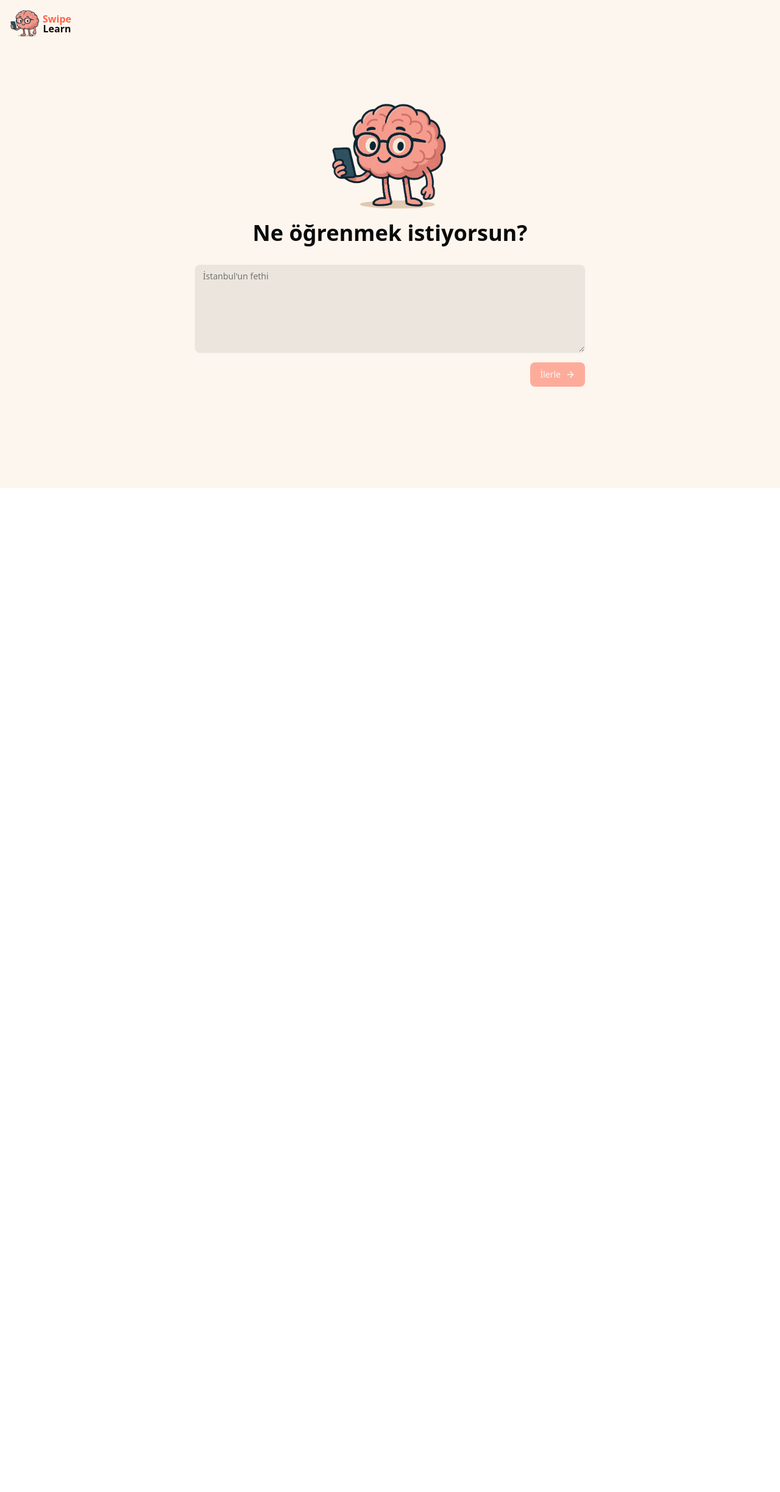
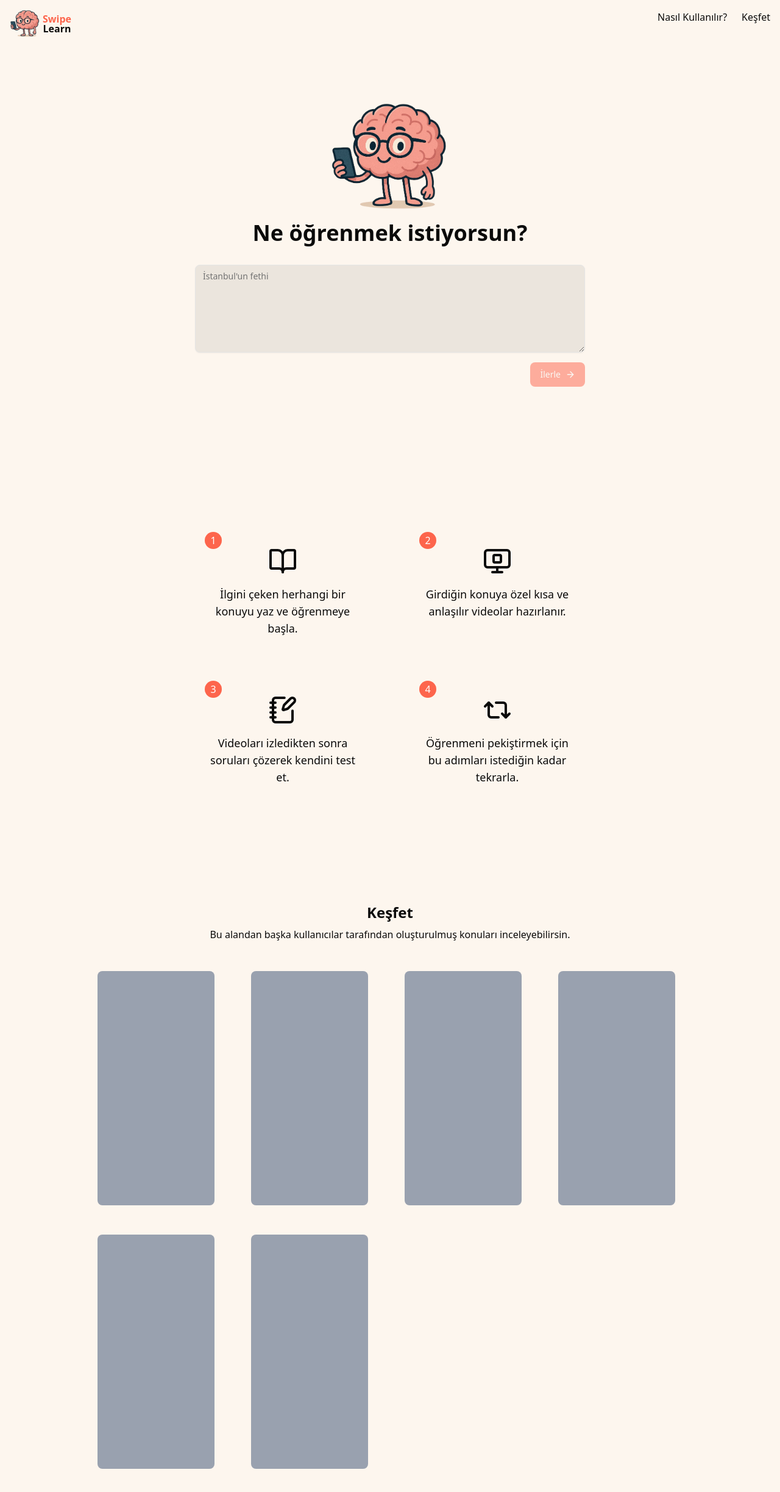
Before and after one commit to muratcankargi/SwipeLearn, a React (Vite) app in the folder SwipeLearnFrontend/: page / in a window 1280 px wide. Shown: the top 2446 px of the page at 61% size. Before the commit the page ends 800 px from the top, so only its background shows below. Built offline with nearby package versions, Linux system fonts and the light colour scheme; what openapi-fetch would draw is missing.

Commit message:
Add epxlore and how to use

```diff
--- /dev/null
+++ b/SwipeLearnFrontend/src/components/explore.tsx
@@ -0,0 +1,26 @@
+export function Explore() {
+  return (
+    <div
+      id="kesfet"
+      className="my-24 flex w-full flex-col items-center justify-center gap-12"
+    >
+      <div className="space-y-2 text-center">
+        <h2 className="text-2xl font-extrabold">Keşfet</h2>
+
+        <p className="max-w-prose">
+          Bu alandan başka kullanıcılar tarafından oluşturulmuş konuları
+          inceleyebilirsin.
+        </p>
+      </div>
+
+      <div className="grid w-full max-w-3/4 grid-cols-4 gap-12">
+        <div className="h-96 w-48 rounded-md bg-gray-400"></div>
+        <div className="h-96 w-48 rounded-md bg-gray-400"></div>
+        <div className="h-96 w-48 rounded-md bg-gray-400"></div>
+        <div className="h-96 w-48 rounded-md bg-gray-400"></div>
+        <div className="h-96 w-48 rounded-md bg-gray-400"></div>
+        <div className="h-96 w-48 rounded-md bg-gray-400"></div>
+      </div>
+    </div>
+  );
+}
--- /dev/null
+++ b/SwipeLearnFrontend/src/components/how-to-use.tsx
@@ -0,0 +1,45 @@
+import { BookOpen, MonitorStop, NotebookPen, Repeat2 } from "lucide-react";
+
+const steps = [
+  {
+    icon: BookOpen,
+    text: "İlgini çeken herhangi bir konuyu yaz ve öğrenmeye başla.",
+  },
+  {
+    icon: MonitorStop,
+    text: "Girdiğin konuya özel kısa ve anlaşılır videolar hazırlanır.",
+  },
+  {
+    icon: NotebookPen,
+    text: "Videoları izledikten sonra soruları çözerek kendini test et.",
+  },
+  {
+    icon: Repeat2,
+    text: "Öğrenmeni pekiştirmek için bu adımları istediğin kadar tekrarla.",
+  },
+];
+
+export function HowToUse() {
+  return (
+    <div
+      className="max-w-8xl mx-auto mt-24 mb-24 grid grid-cols-2 gap-24"
+      id="nasil-kullanilir"
+    >
+      {steps.map((step, index) => {
+        const Icon = step.icon;
+        return (
+          <div
+            key={index}
+            className="relative flex flex-col items-center gap-4"
+          >
+            <div className="bg-tw-secondary absolute -top-6 left-0 flex h-7 w-7 items-center justify-center rounded-full text-white">
+              {index + 1}
+            </div>
+            <Icon className="h-12 w-12" />
+            <p className="max-w-64 text-center text-lg">{step.text}</p>
+          </div>
+        );
+      })}
+    </div>
+  );
+}
--- /dev/null
+++ b/SwipeLearnFrontend/src/components/navbar.tsx
@@ -0,0 +1,32 @@
+export function Navbar() {
+  return (
+    <nav className="absolute top-4 right-4">
+      <ul className="flex gap-x-6">
+        <li>
+          <button
+            onClick={() => {
+              const element = document.getElementById("nasil-kullanilir");
+              element?.scrollIntoView({
+                behavior: "smooth",
+              });
+            }}
+          >
+            Nasıl Kullanılır?
+          </button>
+        </li>
+        <li>
+          <button
+            onClick={() => {
+              const element = document.getElementById("kesfet");
+              element?.scrollIntoView({
+                behavior: "smooth",
+              });
+            }}
+          >
+            Keşfet
+          </button>
+        </li>
+      </ul>
+    </nav>
+  );
+}
--- /dev/null
+++ b/SwipeLearnFrontend/src/components/ui/loading-indicator.tsx
@@ -0,0 +1,5 @@
+import { Loader2Icon } from "lucide-react";
+
+export function LoadingIndicator() {
+  return <Loader2Icon className="animate-spin" />;
+}
--- a/SwipeLearnFrontend/src/pages/App.tsx
+++ b/SwipeLearnFrontend/src/pages/App.tsx
@@ -7,6 +7,10 @@ import { useForm } from "react-hook-form";
 import { useNavigate } from "react-router";
 import z from "zod";
 import { toast } from "sonner";
+import { LoadingIndicator } from "@/components/ui/loading-indicator";
+import { Navbar } from "@/components/navbar";
+import { HowToUse } from "@/components/how-to-use";
+import { Explore } from "@/components/explore";
 
 const schema = z.object({
   topic: z
@@ -41,7 +45,10 @@ export function App() {
   };
 
   return (
-    <div className="flex w-full flex-col items-center gap-8">
+    <>
+      <div className="flex min-h-screen w-full flex-col items-center justify-center gap-8">
+        <Navbar />
+
         <div className="flex flex-col gap-4">
           <div className="mx-auto">
             <img src="/mascot.png" width={200} height={200} />
@@ -67,15 +74,22 @@ export function App() {
             )}
           </div>
           <Button
-          disabled={methods.watch("topic")?.length === 0 || mutation.isPending}
+            disabled={
+              methods.watch("topic")?.length === 0 || mutation.isPending
+            }
             type="submit"
             className="bg-tw-secondary hover:bg-tw-secondary/90 ml-auto"
             size={"lg"}
           >
             İlerle
-          <ArrowRight />
+            {mutation.isPending ? <LoadingIndicator /> : <ArrowRight />}
           </Button>
         </form>
       </div>
+
+      <HowToUse />
+
+      <Explore />
+    </>
   );
 }
```
Lines whose indentation alone changed are shown as unchanged.
